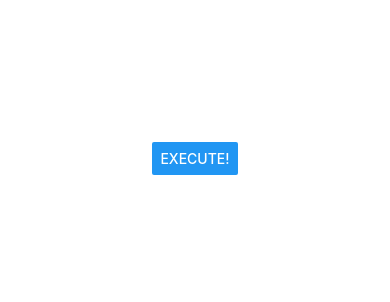
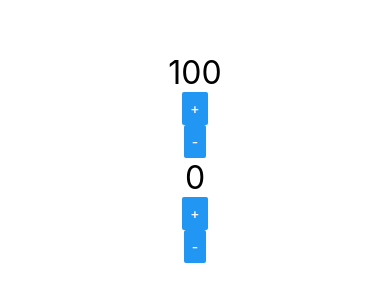
Before and after one commit to FelipeHonorio/curso-reactive-native, a React Native app in the folder exercicios/: screen / in a window 390 px wide. Shown: the part 264-566 px from the top of the page. Built offline with nearby package versions, Linux system fonts and the light colour scheme.

Commit message:
feat(Counter) creating new component using useState

```diff
--- a/exercicios/src/App.js
+++ b/exercicios/src/App.js
@@ -1,17 +1,20 @@
 import React from 'react'
 import { View, StyleSheet } from 'react-native'
 
-import CompDefault, { Comp1, Comp2 } from './components/Multi'
-import Fist from './components/Fist'
-import {MinMax} from './components/MinMax'
-import { Ramdom } from './components/Ramdom'
-import Title from './components/Title'
-import Button from './components/Button'
+import Conter from './components/Conter'
+// import CompDefault, { Comp1, Comp2 } from './components/Multi'
+// import Fist from './components/Fist'
+// import {MinMax} from './components/MinMax'
+// import { Ramdom } from './components/Ramdom'
+// import Title from './components/Title'
+// import Button from './components/Button'
 
 export default () => (
     <View style={style.App}>
+        <Conter init={100} step={3}/>
+        <Conter />
+        {/*
         <Button />
-        {/*
         <Title primary='Register' secundary="first register" />
         <Ramdom min={0} max={10} />
         <MinMax min={10} max={20} />
--- /dev/null
+++ b/exercicios/src/components/Conter.js
@@ -0,0 +1,19 @@
+import React, { useState } from 'react'
+import { Text, Button } from 'react-native'
+import Style from './style'
+
+export default ({init = 0, step = 1}) => {
+    const [value, setValue] = useState(init)
+
+
+    const inc = () => setValue(value + step)
+    const sub = () => setValue(value - step)
+
+    return (
+        <>
+            <Text style={Style.fontLarge}>{value}</Text>
+            <Button title="+" onPress={inc}/>
+            <Button  title="-" onPress={sub}/>
+        </>
+    )
+}
```
